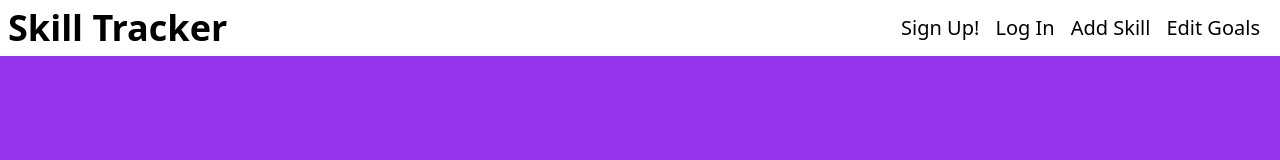
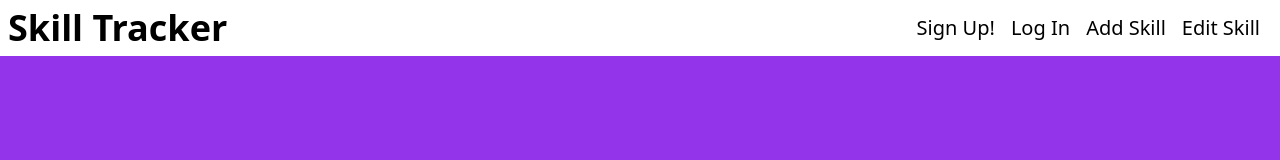
Before and after one commit to chingu-voyages/v43-tier2-team-21, a React (Create React App) app: page /landingpage in a window 1280 px wide. Shown: the top 160 px of the page. Built offline with nearby package versions, Linux system fonts and the light colour scheme.

Commit message:
changed edit link from "edit goals" to "edit skill"

```diff
--- a/src/components/NavBar.js
+++ b/src/components/NavBar.js
@@ -16,7 +16,7 @@ const NavBar = () => {
             <Link to={'/addskill'}>Add Skill</Link>
           </li>
           <li>
-            <Link to={'/edit'}>Edit Goals</Link>
+            <Link to={'/edit'}>Edit Skill</Link>
           </li>
         </ul>
       </div>
```
